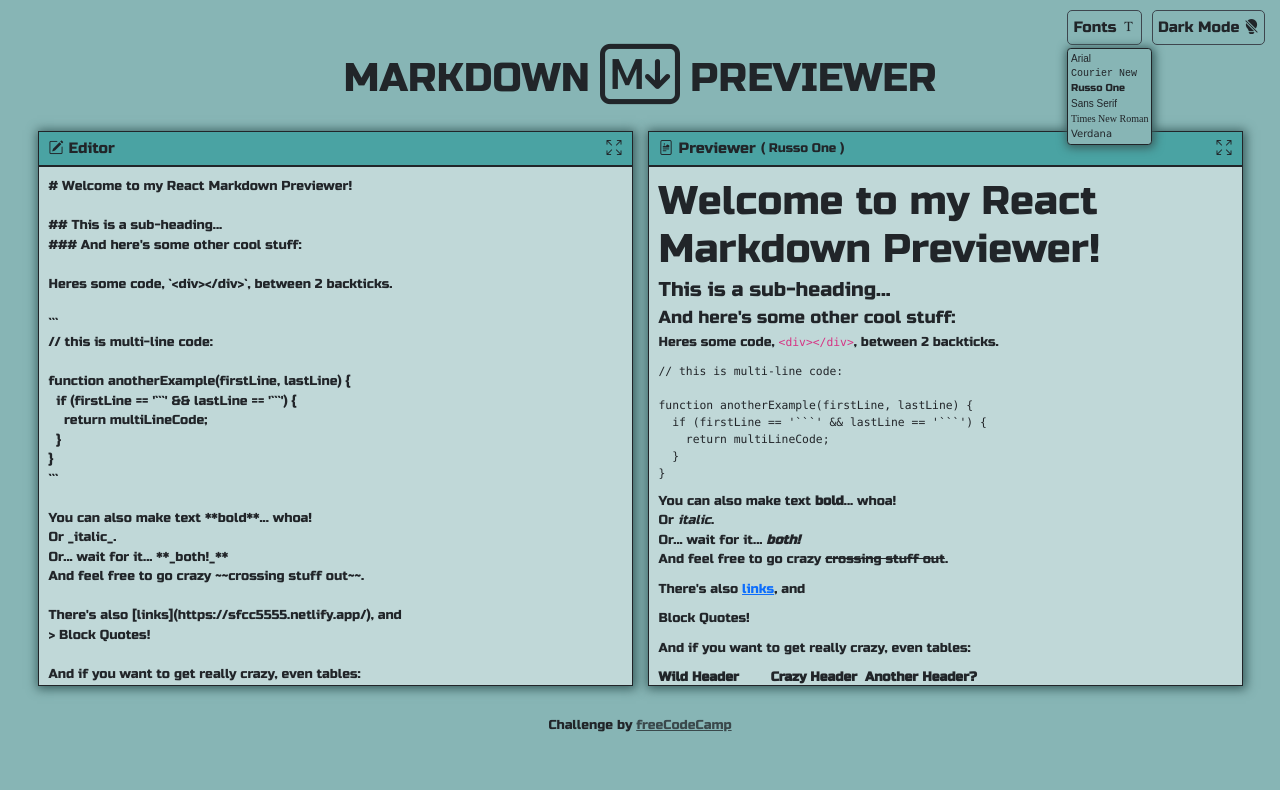
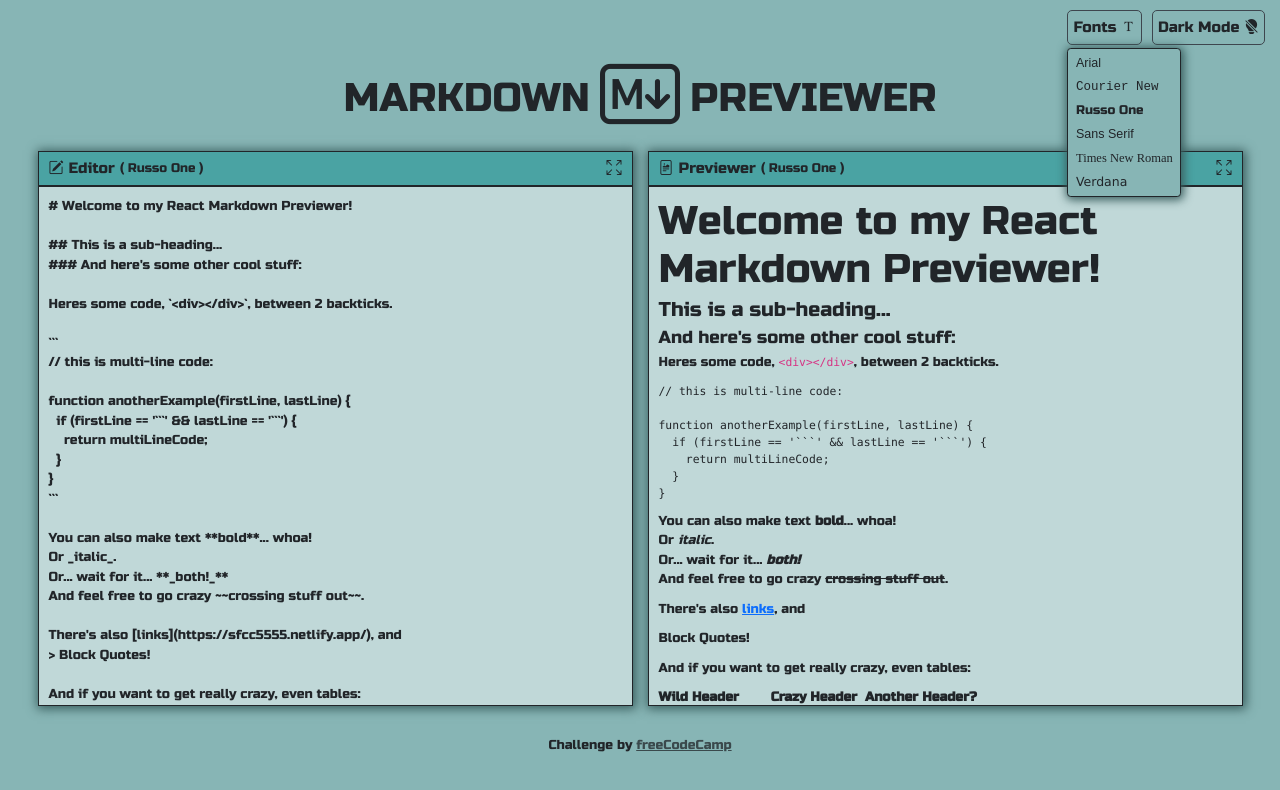
Before and after one commit to SFCC5555/markdown-previewer, a React (Vite) app: page / in a window 1280 px wide. Both pictures are taken after a click on the button "Fonts". Shown: the top 790 px of the page. Built offline with nearby package versions, Linux system fonts and the light colour scheme.

Commit message:
expand feature

```diff
--- a/src/components/Editor.jsx
+++ b/src/components/Editor.jsx
@@ -1,8 +1,11 @@
 import { useSelector } from "react-redux";
 import { useDispatch } from "react-redux";
 import { updateInput } from "../redux/inputSlice";
+import { useState } from "react";
 
 const Editor = () => {
+
+  const [expand,setExpand] = useState(false);
 
   const mode = useSelector(state=>state.mode);
   const font = useSelector(state=>state.font);
@@ -15,10 +18,13 @@ const Editor = () => {
   }
 
   return (
-    <div className={`${mode}Shadow h-100`}>
+    <div className={`${mode}Shadow ${expand?'expand':'h-100'}`}>
       <div className={`${mode}Background3 header fs-4 ${mode}Border d-flex align-items-center justify-content-between px-3`}>
-        <div className="d-flex align-items-center gap-2" ><i className="bi bi-pencil-square"/> Editor</div>
-        <i className="bi bi-arrows-fullscreen expand-button" />
+        <div className="d-flex align-items-center gap-2">
+          <div className="d-flex align-items-center gap-2" ><i className="bi bi-pencil-square"/> Editor</div>
+          <div className={`${font} fs-5`} >( {font.split('-').map(w=>w[0].toUpperCase()+w.slice(1)).join(' ')} )</div>
+        </div>
+        <i onClick={()=>setExpand(prev=>!prev)} className={`bi bi-arrows-${expand?'angle-contract':'fullscreen'} expand-button`} />
       </div>
       <textarea id="editor" onChange={handleChange} value={input} className={`w-100 textarea ${font} ${mode}Background2 ${mode}Border ${mode}Text text p-3`} ></textarea>
     </div>
--- a/src/components/FontsButton.jsx
+++ b/src/components/FontsButton.jsx
@@ -21,8 +21,8 @@ const FontsButton = () => {
   return (
     <>
       <button onClick={()=>setActiveButton(prev=>!prev)}  className={`${mode}Button rounded-3 p-2`}>Fonts <i className={`bi bi-fonts`} /></button>
-      {activeButton&&<section className={`position-absolute fonts-menu fs-6 ${mode}Background1 ${mode}Text ${mode}Shadow rounded-2 ${mode}Border p-1`} >
-        {fontsList.map(f=><div id={f.replaceAll(' ','-').toLowerCase()} className={`${mode}Font ${f.replaceAll(' ','-').toLowerCase()}`} onClick={handleClick} key={f}>{f}</div>)}
+      {activeButton&&<section className={`position-absolute fonts-menu fs-5 ${mode}Background1 ${mode}Text ${mode}Shadow rounded-2 ${mode}Border p-1`} >
+        {fontsList.map(f=><div id={f.replaceAll(' ','-').toLowerCase()} className={`${mode}Font ${f.replaceAll(' ','-').toLowerCase()} px-2 py-1 rounded-1`} onClick={handleClick} key={f}>{f}</div>)}
         </section>}
     </>
 
--- a/src/components/Previewer.jsx
+++ b/src/components/Previewer.jsx
@@ -1,5 +1,6 @@
 import { useSelector } from "react-redux";
 import { marked } from "marked";
+import { useState } from "react";
 
 marked.setOptions({
   breaks: true,
@@ -13,18 +14,20 @@ renderer.link = function (href,title,text) {
 
 const Previewer = () => {
 
+  const [expand,setExpand] = useState(false);
+
   const mode = useSelector(state=>state.mode);
   const font = useSelector(state=>state.font);
   const input = useSelector(state=>state.input);
 
   return (
-    <div className={`${mode}Shadow h-100`}>
+    <div className={`${mode}Shadow ${expand?'expand':'h-100'}`}>
       <div className={`${mode}Background3 header fs-4 ${mode}Border d-flex align-items-center justify-content-between px-3`}>
         <div className="d-flex align-items-center gap-2" >
           <div className="d-flex align-items-center gap-2" ><i className="bi bi-file-richtext"/> Previewer</div>
           <div className={`${font} fs-5`} >( {font.split('-').map(w=>w[0].toUpperCase()+w.slice(1)).join(' ')} )</div>
         </div>
-        <i className="bi bi-arrows-fullscreen expand-button" />
+        <i onClick={()=>setExpand(prev=>!prev)} className={`bi bi-arrows-${expand?'angle-contract':'fullscreen'} expand-button`} />
       </div>
       <div id="preview" dangerouslySetInnerHTML={{ __html: marked.parse(input,{renderer:renderer})}} className={`w-100 textarea ${font} ${mode}Background2 ${mode}Border ${mode}Text text p-3 text-start`}></div>
     </div>
--- a/src/index.css
+++ b/src/index.css
@@ -103,6 +103,10 @@ h1 {
   font-size: clamp(1rem,1.5vw,1.3rem)
 }
 
+.title {
+  margin-top: 20px;
+}
+
 .title i {
   font-size: clamp(3rem,8vw,8rem);
 }
@@ -187,6 +191,7 @@ textarea ,textarea:focus {
 
 .fonts-menu {
   top: 110%;
+  z-index: 20;
 }
 
 .lightFont, .darkFont {
@@ -209,6 +214,16 @@ textarea ,textarea:focus {
   height: 85%;
 }
 
+.expand {
+  position: absolute;
+  top:8%;
+  left: 50%;
+  height: 91%;
+  width: 96%;
+  z-index: 10;
+  translate: -50%;
+}
+
 @media screen and (min-width: 578px) {
   .minor-container {
     height: 100%;
```
